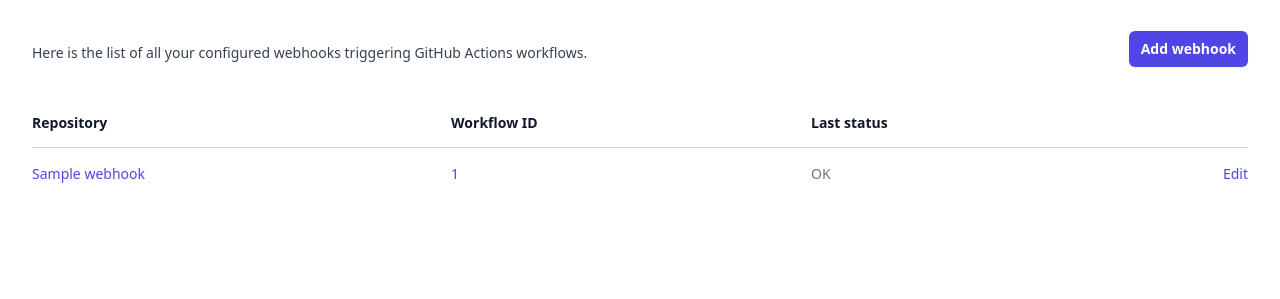
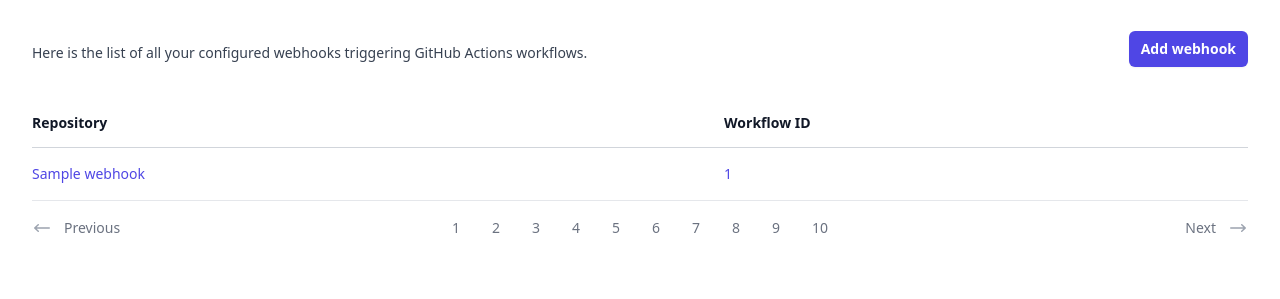
Before and after one commit to gitspatch/gitspatch, a Python web app: template gitspatch/templates/index.jinja2 in a window 1280 px wide. Shown: the part 142-441 px from the top of the page. Run offline with Jinja, Linux system fonts and the light colour scheme; the template is opened without the code that fills it: most values are stand-ins (such as "Sample title", 1, 10 or a date in 2020); some web fonts are replaced.

Commit message:
Add pagination UI

```diff
--- a/gitspatch/core/request.py
+++ b/gitspatch/core/request.py
@@ -36,6 +36,7 @@ def get_return_to(request: Request) -> str:
 
 
 _DEFAULT_LIMIT = 20
+_MAX_LIMIT = 100
 
 
 def get_pagination(request: Request) -> tuple[int, int]:
@@ -44,7 +45,7 @@ def get_pagination(request: Request) -> tuple[int, int]:
     except ValueError:
         skip = 0
     try:
-        limit = int(request.query_params.get("limit", _DEFAULT_LIMIT))
+        limit = min(int(request.query_params.get("limit", _DEFAULT_LIMIT)), _MAX_LIMIT)
     except ValueError:
         limit = _DEFAULT_LIMIT
     return skip, limit
--- a/gitspatch/static/output.css
+++ b/gitspatch/static/output.css
@@ -821,12 +821,20 @@ select {
   margin-right: -0.5rem;
 }
 
+.-mt-px {
+  margin-top: -1px;
+}
+
 .ml-3 {
   margin-left: 0.75rem;
 }
 
 .mr-1\.5 {
   margin-right: 0.375rem;
+}
+
+.mr-3 {
+  margin-right: 0.75rem;
 }
 
 .mt-1 {
@@ -934,6 +942,10 @@ select {
   min-height: 100%;
 }
 
+.w-0 {
+  width: 0px;
+}
+
 .w-3 {
   width: 0.75rem;
 }
@@ -968,6 +980,10 @@ select {
 
 .max-w-xs {
   max-width: 20rem;
+}
+
+.flex-1 {
+  flex: 1 1 0%;
 }
 
 .shrink-0 {
@@ -1115,6 +1131,10 @@ select {
   border-top-width: 1px;
 }
 
+.border-t-2 {
+  border-top-width: 2px;
+}
+
 .border-gray-200 {
   --tw-border-opacity: 1;
   border-color: rgb(229 231 235 / var(--tw-border-opacity, 1));
@@ -1254,12 +1274,20 @@ select {
   padding-bottom: 0.75rem;
 }
 
+.pl-1 {
+  padding-left: 0.25rem;
+}
+
 .pl-3 {
   padding-left: 0.75rem;
 }
 
 .pl-4 {
   padding-left: 1rem;
+}
+
+.pr-1 {
+  padding-right: 0.25rem;
 }
 
 .pr-10 {
@@ -1667,6 +1695,11 @@ select {
     margin-left: calc(2rem * calc(1 - var(--tw-space-x-reverse)));
   }
 
+  .sm\:px-0 {
+    padding-left: 0px;
+    padding-right: 0px;
+  }
+
   .sm\:px-6 {
     padding-left: 1.5rem;
     padding-right: 1.5rem;
@@ -1689,6 +1722,14 @@ select {
 @media (min-width: 768px) {
   .md\:col-span-2 {
     grid-column: span 2 / span 2;
+  }
+
+  .md\:-mt-px {
+    margin-top: -1px;
+  }
+
+  .md\:flex {
+    display: flex;
   }
 
   .md\:grid-cols-3 {
--- a/gitspatch/templates/app/events/list.jinja2
+++ b/gitspatch/templates/app/events/list.jinja2
@@ -1,6 +1,7 @@
 {% extends "app/layout.jinja2" %}
 
 {% import "macros/icons.jinja2" as icons %}
+{% import "macros/pagination.jinja2" as pagination %}
 
 {% block content %}
 {% if total == 0 %}
@@ -56,5 +57,6 @@
       </div>
     </div>
   </div>
+  {{ pagination.pagination(skip, limit, total) }}
 {% endif %}
 {% endblock %}
--- a/gitspatch/templates/app/index.jinja2
+++ b/gitspatch/templates/app/index.jinja2
@@ -1,6 +1,7 @@
 {% extends "app/layout.jinja2" %}
 
 {% import "macros/icons.jinja2" as icons %}
+{% import "macros/pagination.jinja2" as pagination %}
 
 {% block content %}
 {% if total == 0 %}
@@ -33,11 +34,7 @@
           <thead>
             <tr>
               <th scope="col" class="py-3.5 pl-4 pr-3 text-left text-sm font-semibold text-gray-900 sm:pl-0">Repository</th>
-              <th scope="col" class="px-3 py-3.5 text-left text-sm font-semibold text-gray-900">Workflow ID</th>
-              <th scope="col" class="px-3 py-3.5 text-left text-sm font-semibold text-gray-900">Last status</th>
-              <th scope="col" class="relative py-3.5 pl-3 pr-4 sm:pr-0">
-                <span class="sr-only">Edit</span>
-              </th>
+              <th scope="col" class="py-3.5 pl-3 pr-4 sm:pr-0 text-left text-sm font-semibold text-gray-900">Workflow ID</th>
             </tr>
           </thead>
           <tbody class="divide-y divide-gray-200">
@@ -46,12 +43,8 @@
               <td class="whitespace-nowrap py-4 pl-4 pr-3 text-sm font-medium text-gray-900 sm:pl-0">
                 <a class="text-indigo-600 hover:text-indigo-900" href="{{ url_for('app:webhooks:get', id=webhook.id) }}">{{ webhook.repository_full_name }}</a>
               </td>
-              <td class="whitespace-nowrap px-3 py-4 text-sm text-gray-500">
+              <td class="whitespace-nowrap py-4 pl-3 pr-4 sm:pr-0 text-sm text-gray-500">
                 <a class="text-indigo-600 hover:text-indigo-900" href="{{ webhook.workflow_url }}">{{ webhook.workflow_id }}</a>
-              </td>
-              <td class="whitespace-nowrap px-3 py-4 text-sm text-gray-500">OK</td>
-              <td class="relative whitespace-nowrap py-4 pl-3 pr-4 text-right text-sm font-medium sm:pr-0">
-                <a href="#" class="text-indigo-600 hover:text-indigo-900">Edit<span class="sr-only">, {{ webhook.id }}</span></a>
               </td>
             </tr>
           {% endfor %}
@@ -60,5 +53,6 @@
       </div>
     </div>
   </div>
+  {{ pagination.pagination(skip, limit, total) }}
 {% endif %}
 {% endblock %}
--- /dev/null
+++ b/gitspatch/templates/macros/pagination.jinja2
@@ -0,0 +1,31 @@
+{% macro pagination(skip, limit, total) %}
+{% set current_page = (skip // limit) + 1 %}
+{% set max_page = (total / limit) | round(0, 'ceil') | int %}
+<nav class="flex items-center justify-between border-t border-gray-200 px-4 sm:px-0">
+  <div class="-mt-px flex w-0 flex-1">
+    <a href="?skip={{ [0, skip - limit] | max }}&limit={{ limit }}" class="inline-flex items-center border-t-2 border-transparent pr-1 pt-4 text-sm font-medium text-gray-500 hover:border-gray-300 hover:text-gray-700">
+      <svg class="mr-3 size-5 text-gray-400" viewBox="0 0 20 20" fill="currentColor" aria-hidden="true" data-slot="icon">
+        <path fill-rule="evenodd" d="M18 10a.75.75 0 0 1-.75.75H4.66l2.1 1.95a.75.75 0 1 1-1.02 1.1l-3.5-3.25a.75.75 0 0 1 0-1.1l3.5-3.25a.75.75 0 1 1 1.02 1.1l-2.1 1.95h12.59A.75.75 0 0 1 18 10Z" clip-rule="evenodd" />
+      </svg>
+      Previous
+    </a>
+  </div>
+  <div class="hidden md:-mt-px md:flex">
+    {% for page in range(1, max_page + 1) %}
+      {% if page == current_page %}
+        <a href="?skip={{ skip }}&limit={{ limit }}" class="inline-flex items-center border-t-2 border-indigo-500 px-4 pt-4 text-sm font-medium text-indigo-600" aria-current="page">{{ page }}</a>
+      {% else %}
+        <a href="?skip={{ limit * (page - 1) }}&limit={{ limit }}" class="inline-flex items-center border-t-2 border-transparent px-4 pt-4 text-sm font-medium text-gray-500 hover:border-gray-300 hover:text-gray-700">{{ page }}</a>
+      {% endif %}
+    {% endfor %}
+  </div>
+  <div class="-mt-px flex w-0 flex-1 justify-end">
+    <a href="?skip={{ [total - limit, skip + limit] | min }}&limit={{ limit }}" class="inline-flex items-center border-t-2 border-transparent pl-1 pt-4 text-sm font-medium text-gray-500 hover:border-gray-300 hover:text-gray-700">
+      Next
+      <svg class="ml-3 size-5 text-gray-400" viewBox="0 0 20 20" fill="currentColor" aria-hidden="true" data-slot="icon">
+        <path fill-rule="evenodd" d="M2 10a.75.75 0 0 1 .75-.75h12.59l-2.1-1.95a.75.75 0 1 1 1.02-1.1l3.5 3.25a.75.75 0 0 1 0 1.1l-3.5 3.25a.75.75 0 1 1-1.02-1.1l2.1-1.95H2.75A.75.75 0 0 1 2 10Z" clip-rule="evenodd" />
+      </svg>
+    </a>
+  </div>
+</nav>
+{% endmacro %}
```
Also changed, not shown: gitspatch/routes/_app.py (+10 -1 lines).
